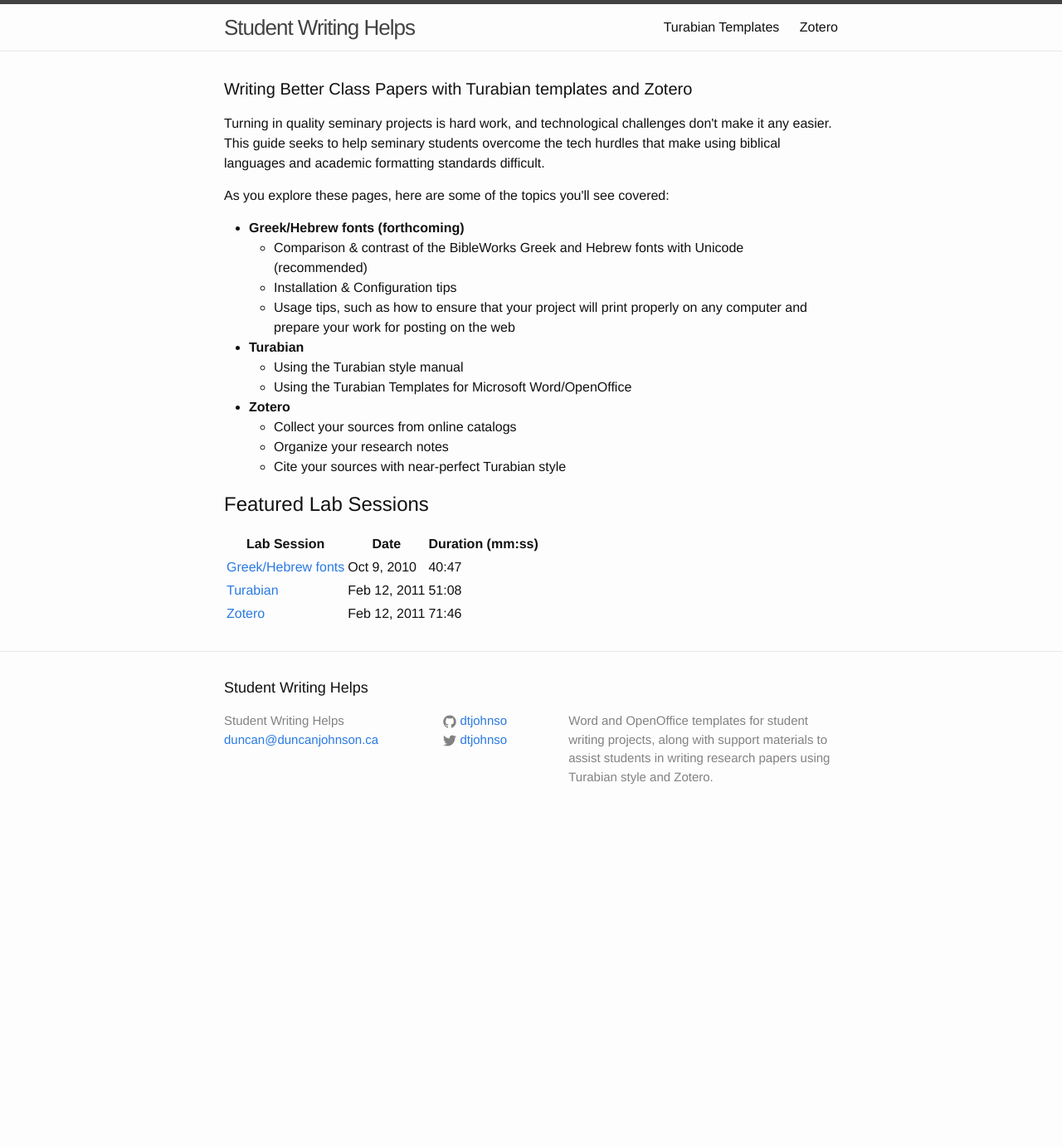
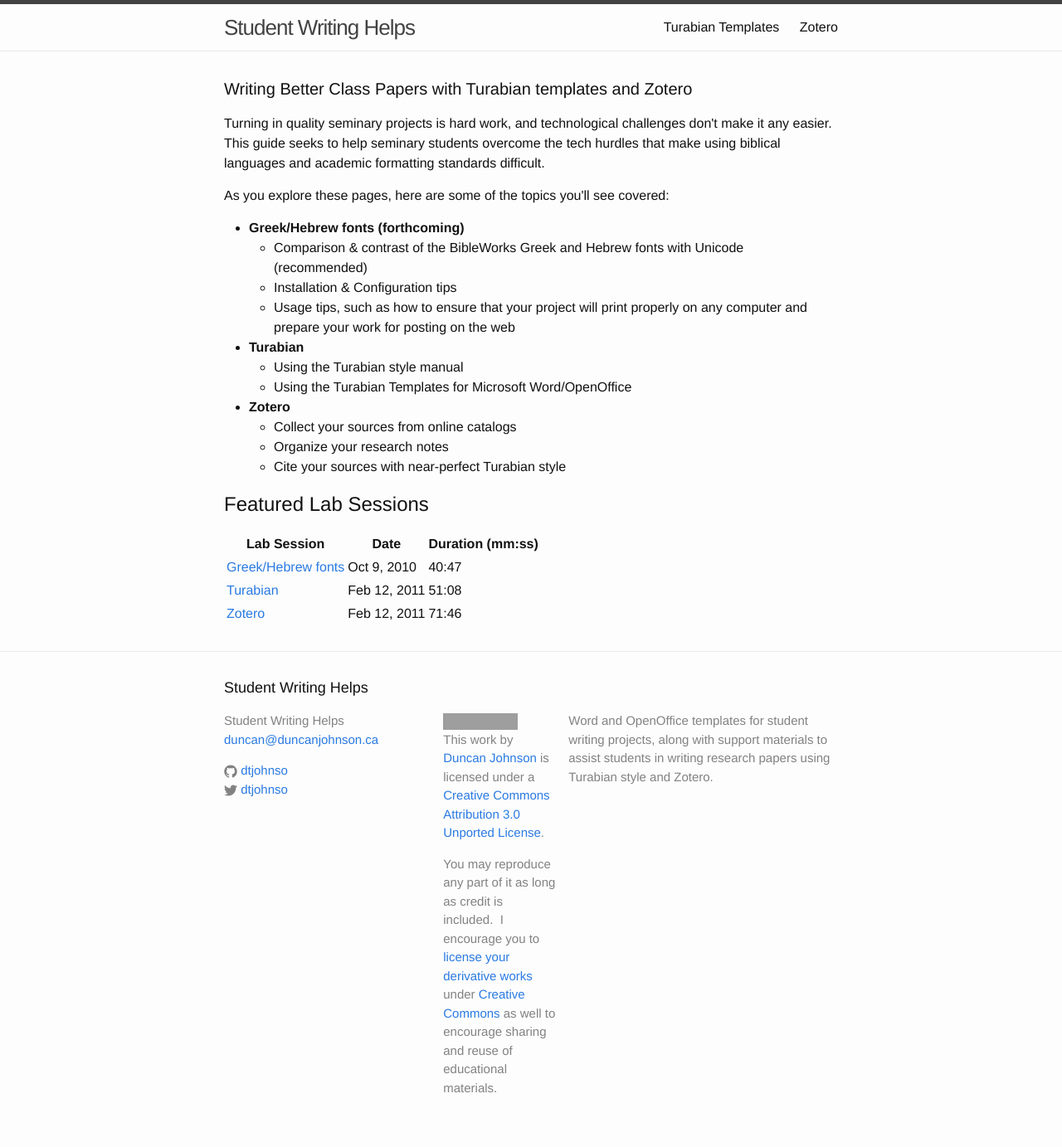
Before and after one commit to dtjohnso/Student-Writing-Helps, a Jekyll site: the page built from index.html, in a window 1280 px wide. Shown: the whole page at 83% size. Built offline with Jekyll 4.4.1, drawn with Linux system fonts in a browser that asks for light colours; before the commit the page ends 1008 px from its top, so only the background shows below that; grey boxes are pictures that could not be loaded.

Commit message:
modified footer to include CC license

```diff
--- a/_includes/footer.html
+++ b/_includes/footer.html
@@ -10,9 +10,6 @@
           <li>{{ site.title }}</li>
           <li><a href="mailto:{{ site.email }}">{{ site.email }}</a></li>
         </ul>
-      </div>
-
-      <div class="footer-col  footer-col-2">
         <ul class="social-media-list">
           {% if site.github_username %}
           <li>
@@ -43,6 +40,17 @@
           </li>
           {% endif %}
         </ul>
+
+      </div>
+
+      <div class="footer-col  footer-col-2">
+        <p>
+          <a xmlns:xh="http://www.w3.org/1999/xhtml/vocab#" xmlns:rdf="http://www.w3.org/1999/02/22-rdf-syntax-ns#" rel="xh:license license" href="http://creativecommons.org/licenses/by/3.0/"><img alt="Creative Commons License" style="border-width: 0;" src="http://i.creativecommons.org/l/by/3.0/88x31.png"></a><br/>
+          This work by <a xmlns:cc="http://creativecommons.org/ns#" href="http://duncanjohnson.ca/Student-Writing-Helps/" property="cc:attributionName" rel="cc:attributionURL">Duncan Johnson</a> is licensed under a <a xmlns:xh="http://www.w3.org/1999/xhtml/vocab#" xmlns:rdf="http://www.w3.org/1999/02/22-rdf-syntax-ns#" rel="xh:license license" href="http://creativecommons.org/licenses/by/3.0/">Creative Commons Attribution 3.0 Unported License</a>.
+        </p>
+        <p>
+          You may reproduce any part of it as long as credit is included.&nbsp;  I encourage you to <a href="http://creativecommons.org/license/">license your derivative works</a> under <a href="http://creativecommons.org/">Creative Commons</a> as well to encourage sharing and reuse of educational materials.
+        </p>
       </div>
 
       <div class="footer-col  footer-col-3">
```
